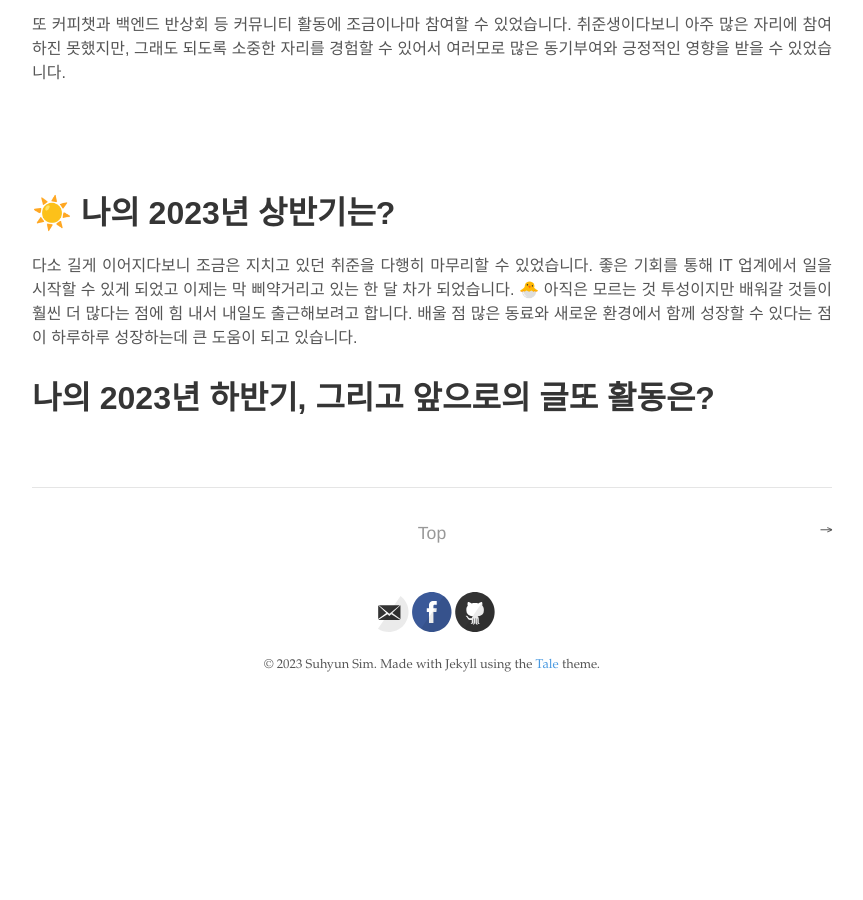
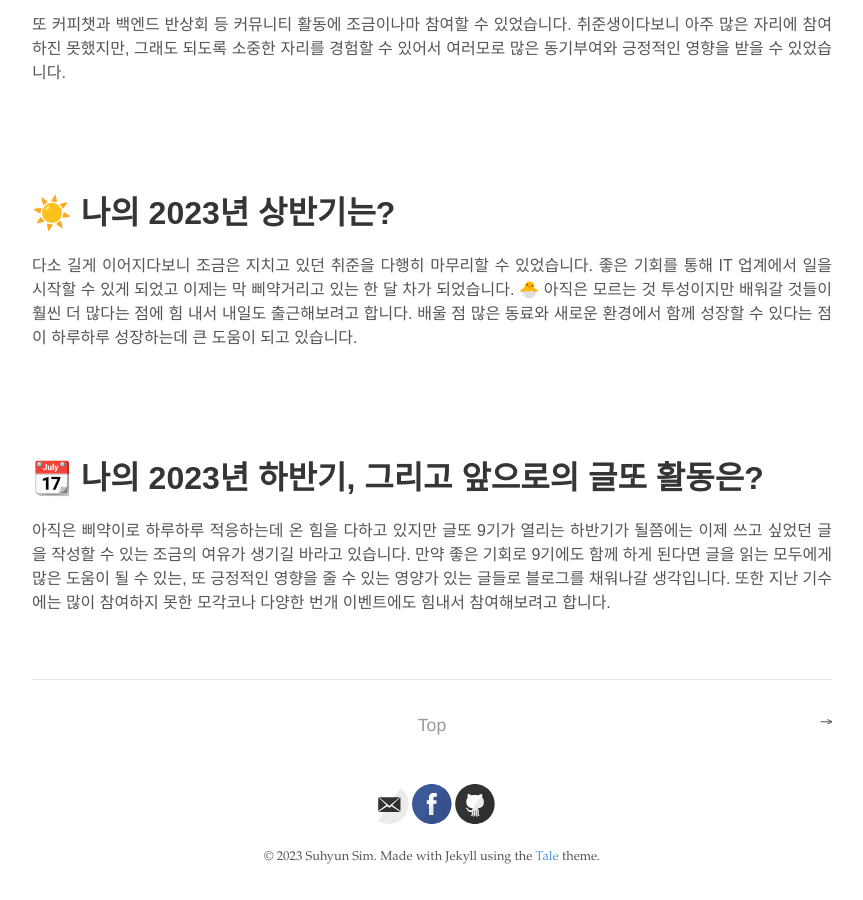
Before and after one commit to suhyunsim/suhyunsim.github.io, a Jekyll site: the page built from _posts/2023-07-16-글또8기후기.md, in a window 1280 px wide and 900 px high, scrolled down 3731 px. Shown: the whole window, without its empty margins (208-1071 px from the left). Built offline with Jekyll 4.4.1, drawn with Linux system fonts in a browser that asks for light colours; comment, search, counter and statistics services are not loaded; before the commit the page ends 4439 px from its top, so only the background shows below that.

Commit message:
docs: 블로그 포스트 작성 - 글또 8기 마무리

```diff
--- a/_posts/2023-07-16-글또8기후기.md
+++ b/_posts/2023-07-16-글또8기후기.md
@@ -130,4 +130,12 @@ tag: [글또, 후기]
 다소 길게 이어지다보니 조금은 지치고 있던 취준을 다행히 마무리할 수 있었습니다. 좋은 기회를 통해 IT 업계에서 일을 시작할 수 있게 되었고 이제는 막 삐약거리고 있는 한 달 차가 되었습니다. 🐣
 아직은 모르는 것 투성이지만 배워갈 것들이 훨씬 더 많다는 점에 힘 내서 내일도 출근해보려고 합니다. 배울 점 많은 동료와 새로운 환경에서 함께 성장할 수 있다는 점이 하루하루 성장하는데 큰 도움이 되고 있습니다.
 
-# 나의 2023년 하반기, 그리고 앞으로의 글또 활동은?
+<br>
+
+<br>
+
+# 📆 나의 2023년 하반기, 그리고 앞으로의 글또 활동은?
+
+아직은 삐약이로 하루하루 적응하는데 온 힘을 다하고 있지만 글또 9기가 열리는 하반기가 될쯤에는 이제 쓰고 싶었던 글을 작성할 수 있는 조금의 여유가 생기길 바라고 있습니다.
+만약 좋은 기회로 9기에도 함께 하게 된다면 글을 읽는 모두에게 많은 도움이 될 수 있는, 또 긍정적인 영향을 줄 수 있는 영양가 있는 글들로 블로그를 채워나갈 생각입니다.
+또한 지난 기수에는 많이 참여하지 못한 모각코나 다양한 번개 이벤트에도 힘내서 참여해보려고 합니다.
```
